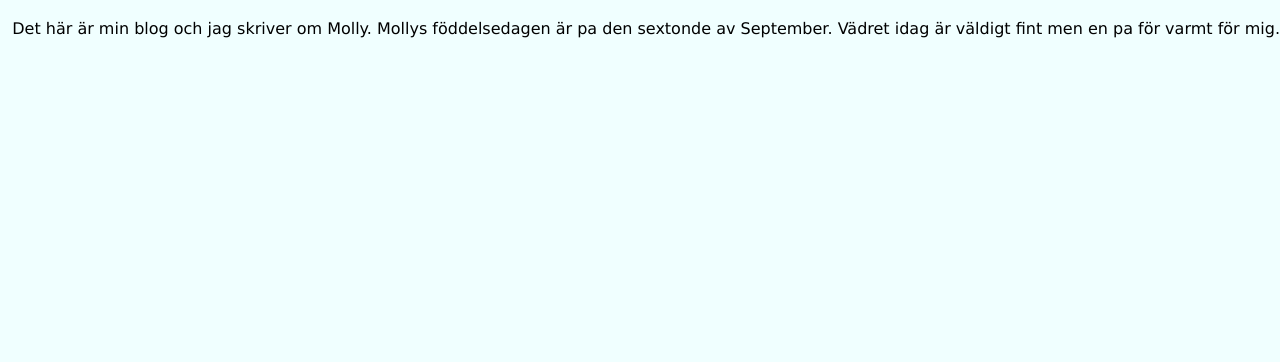
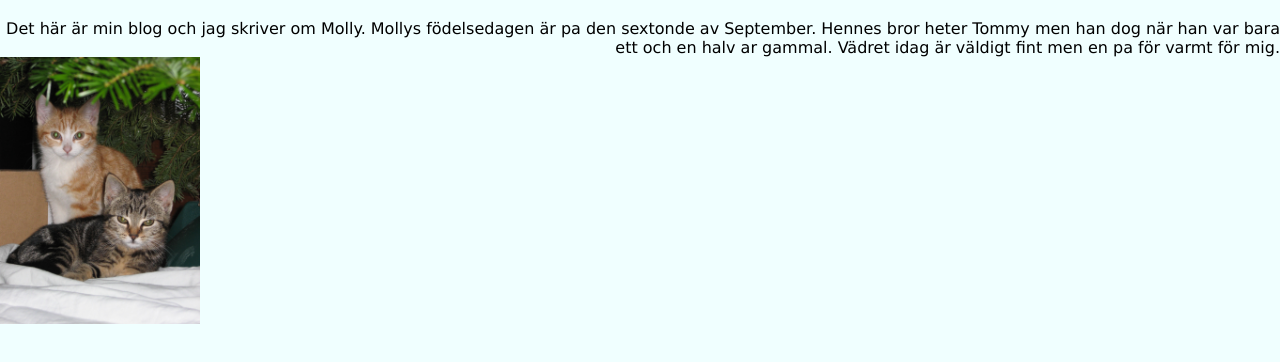
Before and after one commit to gymmu/blogeintrag-26noah26, a plain HTML site: page index.html in a window 1280 px wide. Shown: the part 62-424 px from the top of the page. Drawn offline with Linux system fonts and the light colour scheme.

Commit message:
Lektion 18.9

```diff
--- a/index.html
+++ b/index.html
@@ -16,10 +16,12 @@
   <h1>Blogeintrag 11. September</h1>
   <main>
     <section>
-      Det här är min blog och jag skriver om Molly. Mollys föddelsedagen är pa den
-      sextonde av September.
+      Det här är min blog och jag skriver om Molly. Mollys födelsedagen är pa den
+      sextonde av September. Hennes bror heter Tommy men han dog när han var bara
+      ett och en halv ar gammal.
       Vädret idag är väldigt fint men en pa för varmt för mig.
     </section>
+    <img src="IMG_Molly klein.JPG" alt="Molly und Tommy klein" width="200px">
   </main>
 
 </body>
```
Also changed, not shown: IMG_Molly klein.JPG (added), 1 other file.
